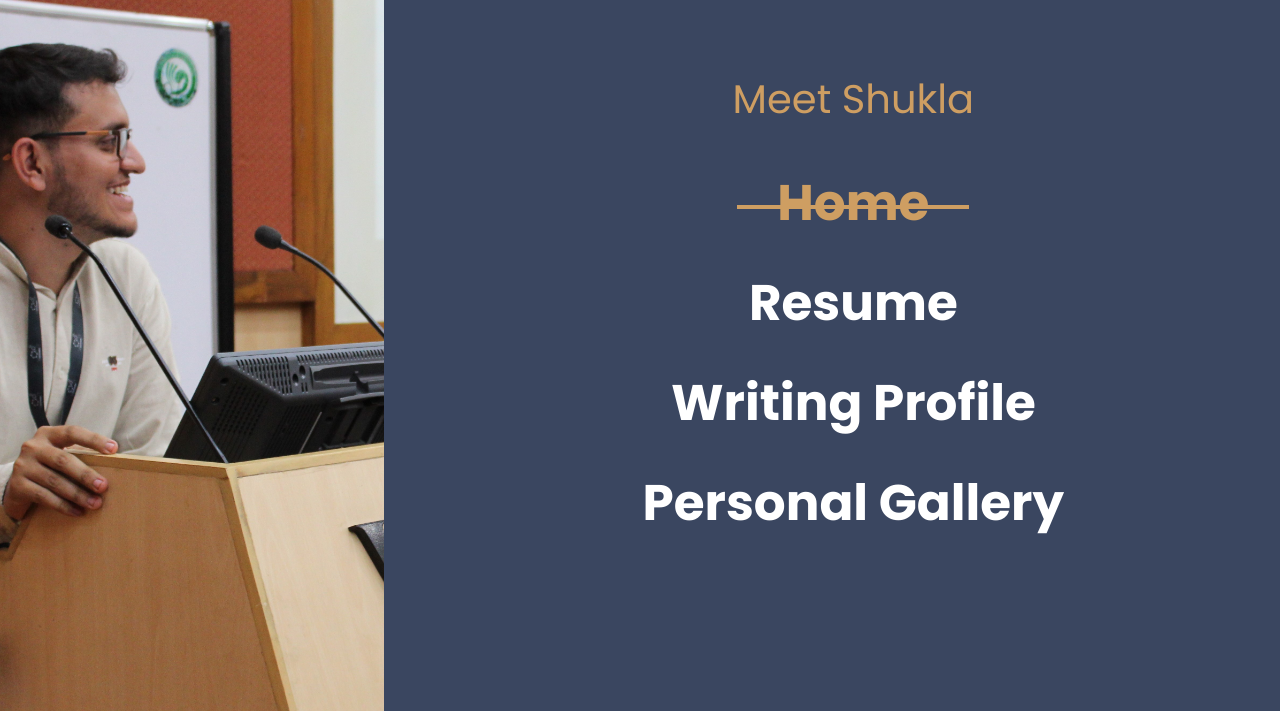
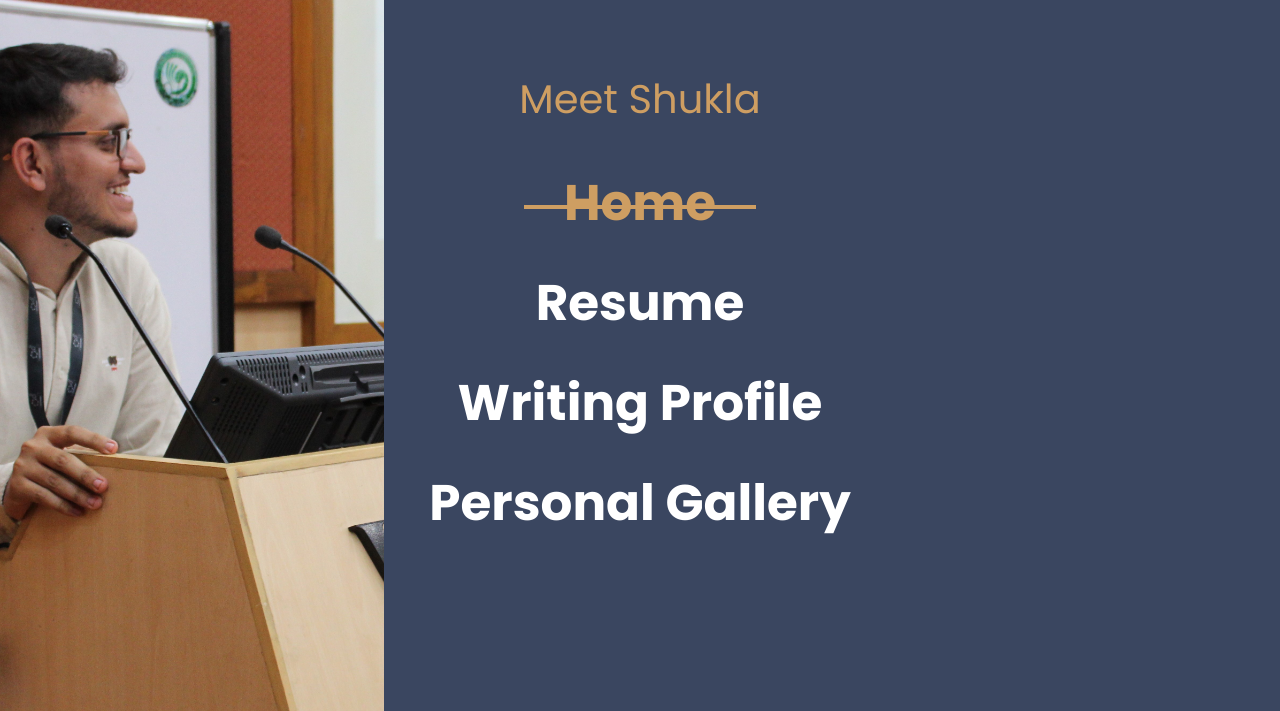
Before and after one commit to meetshukla/portfolio, a plain HTML site: page index.html in a window 1280 px wide. Both pictures are taken after a click on the link 1180 px from the left and 52 px from the top of the page. Shown: the part 89-800 px from the top of the page. Drawn offline with nearby package versions, Linux system fonts and the light colour scheme; some packages are replaced by stand-ins of ours; no server answers; files whose address does not match are found by name.

```diff
--- a/index.html
+++ b/index.html
@@ -42,8 +42,7 @@
       <div class="js-fullheight colorlib-table">
         <div class="colorlib-table-cell js-fullheight">
           <div class="row no-gutters">
-            <div class="col-md-4 text-center"></div>
-            <div class="col-md-8 text-center">
+            <div class="col-md-12 text-center">
               <h1 class="mb-4"><a href="index.html" class="logo">Meet Shukla</a></h1>
               <ul>
                 <li class="active"><a href="index.html"><span>Home</span></a></li>
```
